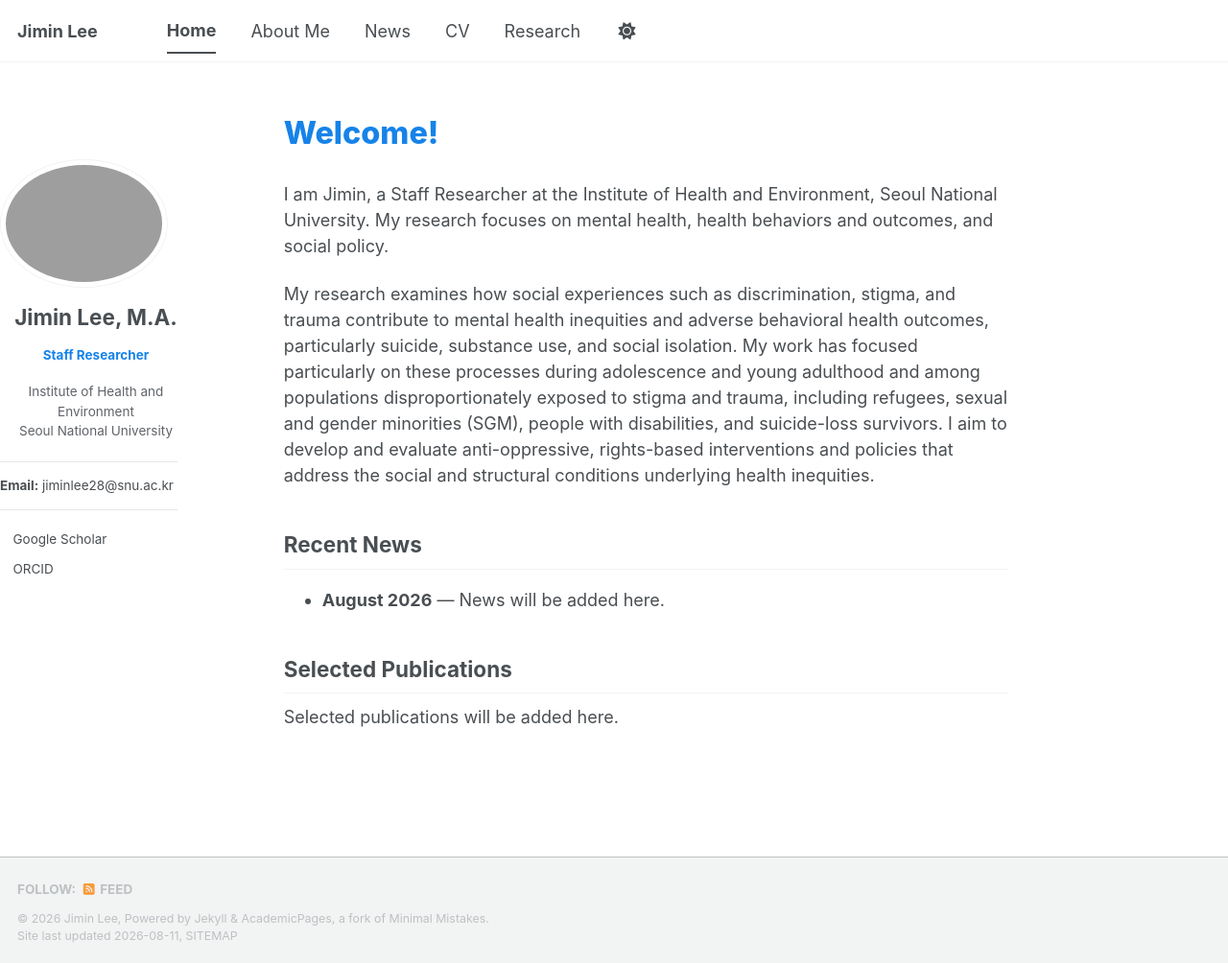
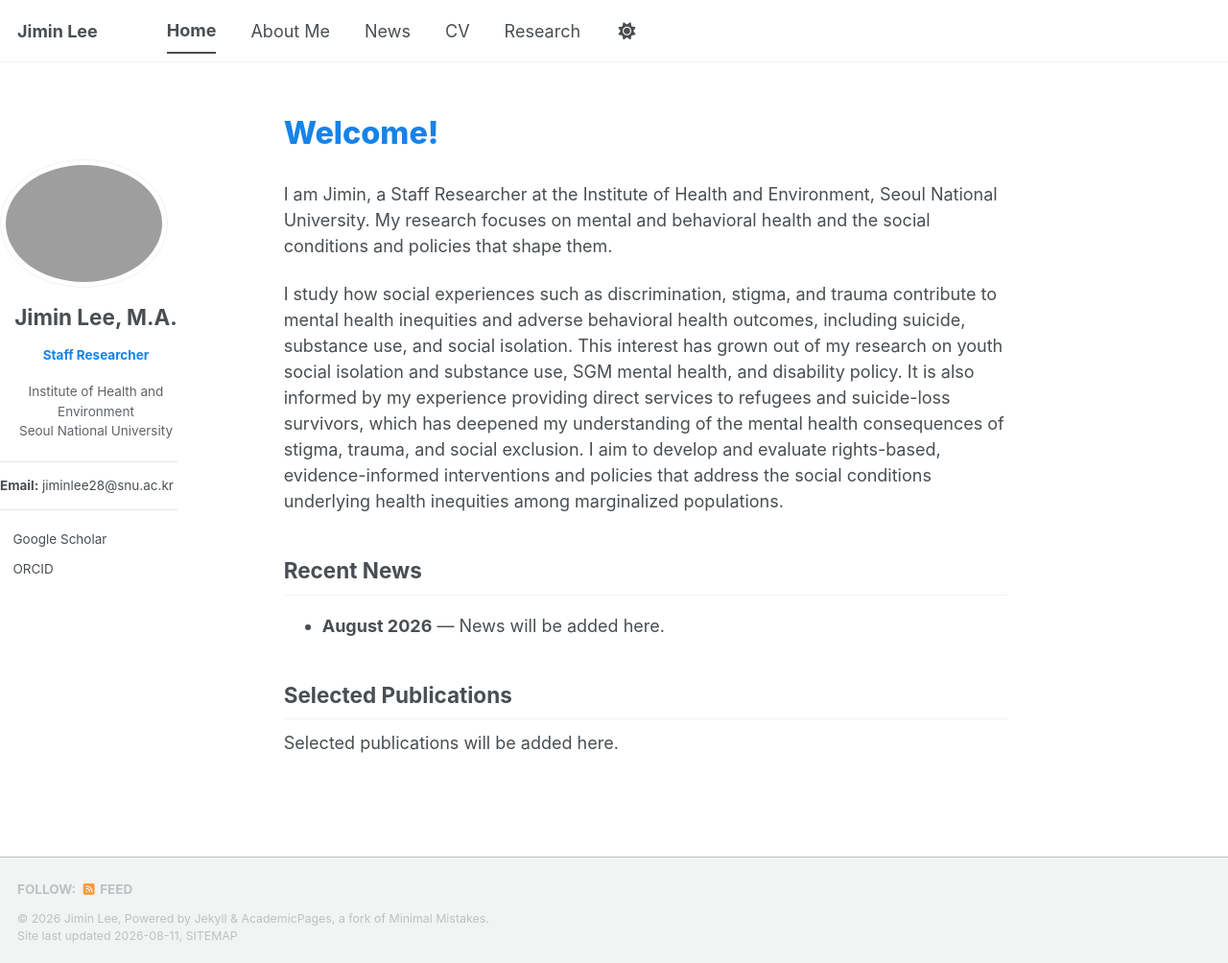
Before and after one commit to jiminlee-research/jiminlee-research.github.io, a Jekyll site: the page built from _pages/about.md, in a window 1280 px wide and 1004 px high. Shown: the whole window at 96% size. Built offline with Jekyll 4.4.1, drawn with Linux system fonts in a browser that asks for light colours; a style sheet for code colours, icons or effects is not loaded.

Commit message:
Revise research description in about.md
Updated the description of research focus and clarified the impact of social experiences on mental health inequities.

```diff
--- a/_pages/about.md
+++ b/_pages/about.md
@@ -15,9 +15,9 @@ author_profile: true
 
 <div class="home-welcome">Welcome!</div>
 
-I am Jimin, a Staff Researcher at the Institute of Health and Environment, Seoul National University. My research focuses on mental health, health behaviors and outcomes, and social policy.
+I am Jimin, a Staff Researcher at the Institute of Health and Environment, Seoul National University. My research focuses on mental and behavioral health and the social conditions and policies that shape them.
 
-My research examines how social experiences such as discrimination, stigma, and trauma contribute to mental health inequities and adverse behavioral health outcomes, particularly suicide, substance use, and social isolation. My work has focused particularly on these processes during adolescence and young adulthood and among populations disproportionately exposed to stigma and trauma, including refugees, sexual and gender minorities (SGM), people with disabilities, and suicide-loss survivors. I aim to develop and evaluate anti-oppressive, rights-based interventions and policies that address the social and structural conditions underlying health inequities.
+I study how social experiences such as discrimination, stigma, and trauma contribute to mental health inequities and adverse behavioral health outcomes, including suicide, substance use, and social isolation. This interest has grown out of my research on youth social isolation and substance use, SGM mental health, and disability policy. It is also informed by my experience providing direct services to refugees and suicide-loss survivors, which has deepened my understanding of the mental health consequences of stigma, trauma, and social exclusion. I aim to develop and evaluate rights-based, evidence-informed interventions and policies that address the social conditions underlying health inequities among marginalized populations.
 
 ## Recent News
 
```
